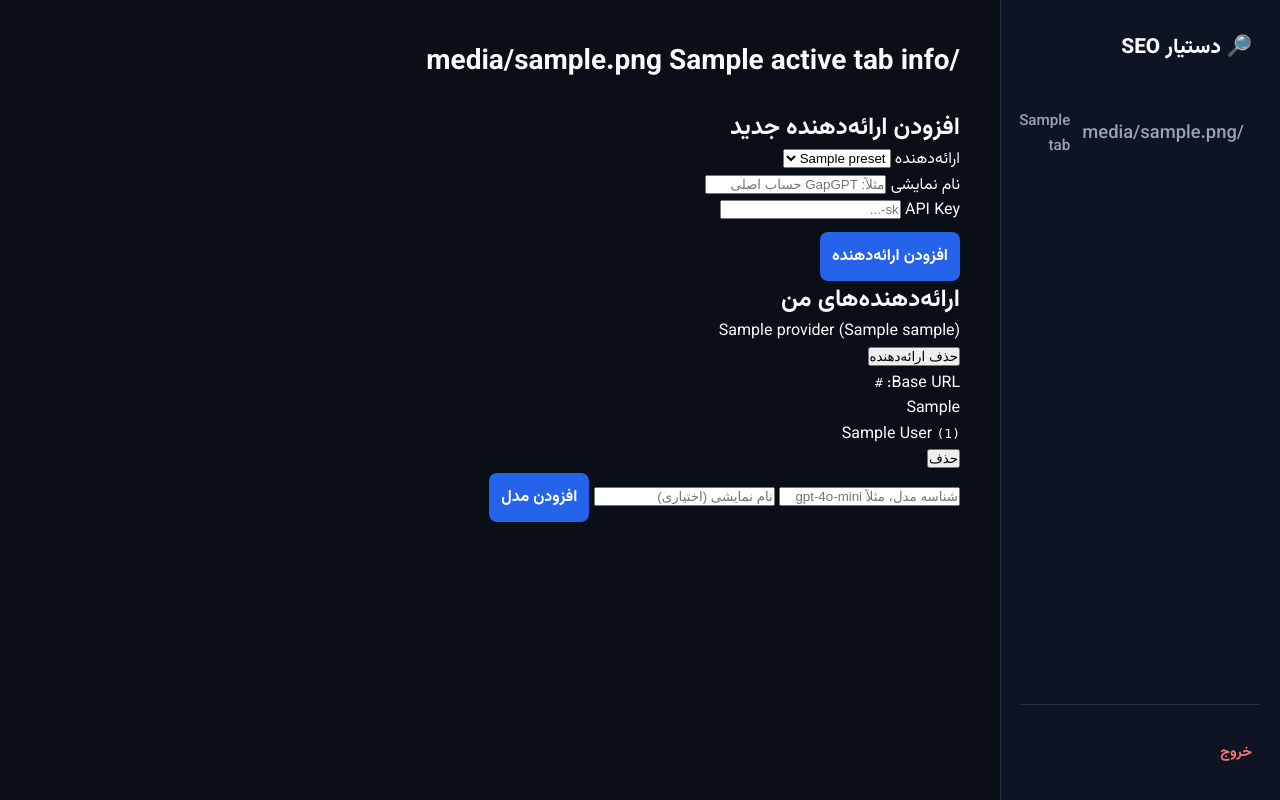
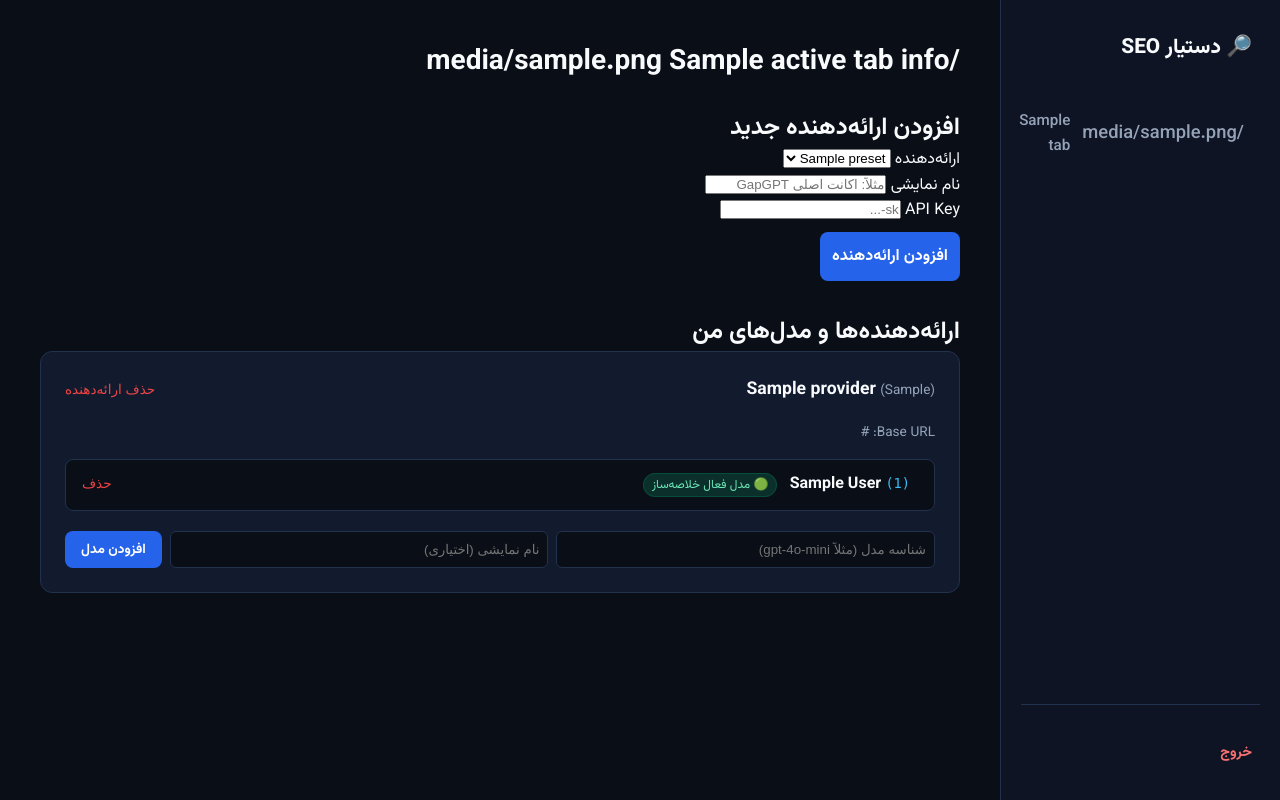
Before and after one commit to hoseinketaby/Smart-seo-assistant-tool, a Flask app: template templates/dashboard/models.html in a window 1280 px wide. Run offline with Flask 3, Linux system fonts and the light colour scheme; tables that the repository leaves empty hold one stand-in row (values such as "Sample post"); the template is opened without the code that fills it: values that come from a table or form of the project are taken from there, most other values are stand-ins (such as "Sample title", 1, 10 or a date in 2020).

Commit message:
Update models.html

```diff
--- a/templates/dashboard/models.html
+++ b/templates/dashboard/models.html
@@ -26,7 +26,7 @@
 
       <div class="form-field">
         <label for="name">نام نمایشی</label>
-        <input type="text" name="name" id="name" placeholder="مثلاً: GapGPT حساب اصلی" required>
+        <input type="text" name="name" id="name" placeholder="مثلاً: اکانت اصلی GapGPT" required>
       </div>
     </div>
 
@@ -37,7 +37,7 @@
       </div>
 
       <div class="form-field" id="baseUrlField" style="display: none;">
-        <label for="base_url">Base URL (برای ارائه‌دهنده سفارشی)</label>
+        <label for="base_url">Base URL (سفارشی)</label>
         <input type="text" name="base_url" id="base_url" placeholder="https://api.example.com/v1">
       </div>
     </div>
@@ -49,8 +49,8 @@
   </form>
 </div>
 
-<div class="models-section">
-  <h2 class="models-section-title">ارائه‌دهنده‌های من</h2>
+<div class="models-section" style="margin-top: 2rem;">
+  <h2 class="models-section-title">ارائه‌دهنده‌ها و مدل‌های من</h2>
 
   {% if not providers %}
     <div class="tab-placeholder">
@@ -59,44 +59,59 @@
   {% endif %}
 
   {% for provider in providers %}
-    <div class="provider-card">
-      <div class="provider-card-header">
+    <div class="provider-card" style="background: var(--bg-card); border: 1px solid var(--border-color); border-radius: 12px; padding: 1.5rem; margin-bottom: 1.5rem;">
+      <div class="provider-card-header" style="display:flex; justify-content:space-between; align-items:center; margin-bottom:1rem;">
         <div>
-          <span class="provider-name">{{ provider.name }}</span>
-          <span class="provider-preset">({{ presets[provider.preset_key].label }})</span>
+          <strong style="font-size: 1.1rem; color: var(--text-main);">{{ provider.name }}</strong>
+          <span style="color: var(--text-muted); font-size: 0.85rem;">({{ presets[provider.preset_key].label if provider.preset_key in presets else provider.preset_key }})</span>
         </div>
         <form method="POST" action="{{ url_for('model_config.delete_provider', provider_id=provider.id) }}"
               onsubmit="return confirm('ارائه‌دهنده و همه مدل‌های آن حذف شوند؟');">
-          <button type="submit" class="danger-link-btn">حذف ارائه‌دهنده</button>
+          <button type="submit" style="background:transparent; border:none; color:#ef4444; cursor:pointer; font-size:0.85rem;">حذف ارائه‌دهنده</button>
         </form>
       </div>
 
-      <p class="provider-base-url">
-        Base URL:
-        <code>{{ provider.base_url if provider.base_url else "هنوز تنظیم نشده" }}</code>
+      <p style="font-size:0.85rem; color:var(--text-muted); margin-bottom: 1rem;">
+        Base URL: <code>{{ provider.base_url if provider.base_url else "پیش‌فرض" }}</code>
       </p>
-      {% if presets[provider.preset_key].model_hint %}
-        <p class="provider-hint">{{ presets[provider.preset_key].model_hint }}</p>
-      {% endif %}
 
-      <div class="model-list">
+      <!-- لیست مدل‌های این ارائه‌دهنده -->
+      <div class="model-list" style="display:flex; flex-direction:column; gap:0.5rem; margin-bottom:1.25rem;">
         {% for model in provider.models %}
-          <div class="model-row">
-            <span>{{ model.display_name }} <code>({{ model.model_id }})</code></span>
-            <form method="POST" action="{{ url_for('model_config.delete_model', model_id=model.id) }}"
-                  onsubmit="return confirm('این مدل حذف شود؟');">
-              <button type="submit" class="danger-link-btn">حذف</button>
-            </form>
+          <div style="display:flex; justify-content:space-between; align-items:center; background:var(--bg-dark); padding:0.75rem 1rem; border-radius:8px; border:1px solid var(--border-color);">
+            <div>
+              <span style="font-weight:600;">{{ model.display_name }}</span>
+              <code style="color:var(--accent); font-size:0.85rem; margin-right:0.5rem;">({{ model.model_id }})</code>
+              {% if model.is_active %}
+                <span style="background:rgba(16, 185, 129, 0.2); color:#6ee7b7; border:1px solid #064e3b; padding:2px 8px; border-radius:12px; font-size:0.75rem; margin-right:8px;">🟢 مدل فعال خلاصه‌ساز</span>
+              {% endif %}
+            </div>
+
+            <div style="display:flex; gap:0.5rem; align-items:center;">
+              {% if not model.is_active %}
+                <form method="POST" action="{{ url_for('model_config.activate_model', model_id=model.id) }}">
+                  <button type="submit" class="auth-btn" style="font-size:0.8rem; padding:0.3rem 0.6rem; background-color:var(--bg-sidebar); border:1px solid var(--border-color);">
+                    تنظیم به‌عنوان مدل فعال
+                  </button>
+                </form>
+              {% endif %}
+
+              <form method="POST" action="{{ url_for('model_config.delete_model', model_id=model.id) }}"
+                    onsubmit="return confirm('این مدل حذف شود؟');">
+                <button type="submit" style="background:transparent; border:none; color:#ef4444; cursor:pointer; font-size:0.85rem;">حذف</button>
+              </form>
+            </div>
           </div>
         {% else %}
-          <p class="no-models-text">هنوز مدلی برای این ارائه‌دهنده اضافه نشده.</p>
+          <p style="font-size:0.85rem; color:var(--text-muted);">هنوز مدلی برای این ارائه‌دهنده اضافه نشده است.</p>
         {% endfor %}
       </div>
 
-      <form method="POST" action="{{ url_for('model_config.add_model', provider_id=provider.id) }}" class="add-model-form">
-        <input type="text" name="model_id" placeholder="شناسه مدل، مثلاً gpt-4o-mini" required>
-        <input type="text" name="display_name" placeholder="نام نمایشی (اختیاری)">
-        <button type="submit" class="auth-btn auth-btn-small">افزودن مدل</button>
+      <!-- فرم افزودن مدل -->
+      <form method="POST" action="{{ url_for('model_config.add_model', provider_id=provider.id) }}" style="display:flex; gap:0.5rem; flex-wrap:wrap;">
+        <input type="text" name="model_id" placeholder="شناسه مدل (مثلاً gpt-4o-mini)" required style="flex:1; padding:0.5rem; border-radius:6px; background:var(--bg-dark); border:1px solid var(--border-color); color:var(--text-main);">
+        <input type="text" name="display_name" placeholder="نام نمایشی (اختیاری)" style="flex:1; padding:0.5rem; border-radius:6px; background:var(--bg-dark); border:1px solid var(--border-color); color:var(--text-main);">
+        <button type="submit" class="auth-btn" style="font-size:0.85rem; padding:0.5rem 1rem;">افزودن مدل</button>
       </form>
     </div>
   {% endfor %}
```
